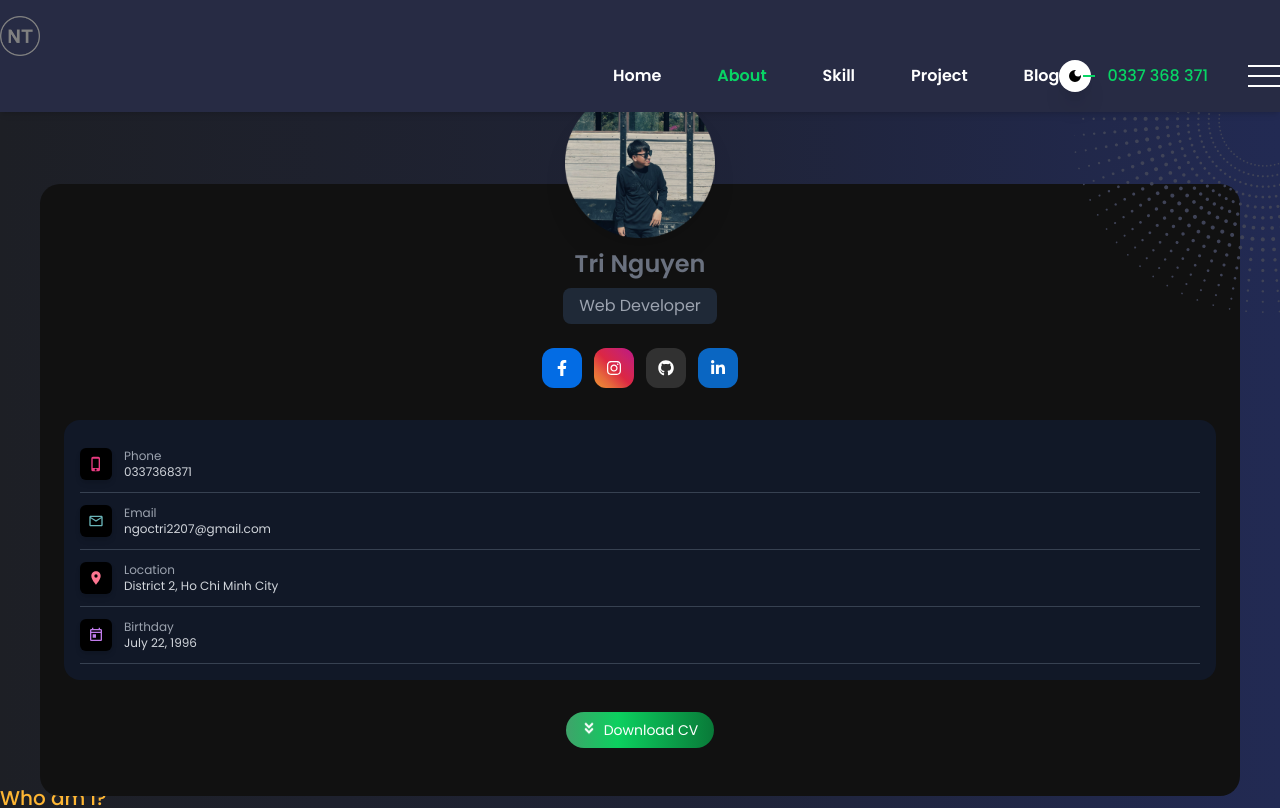
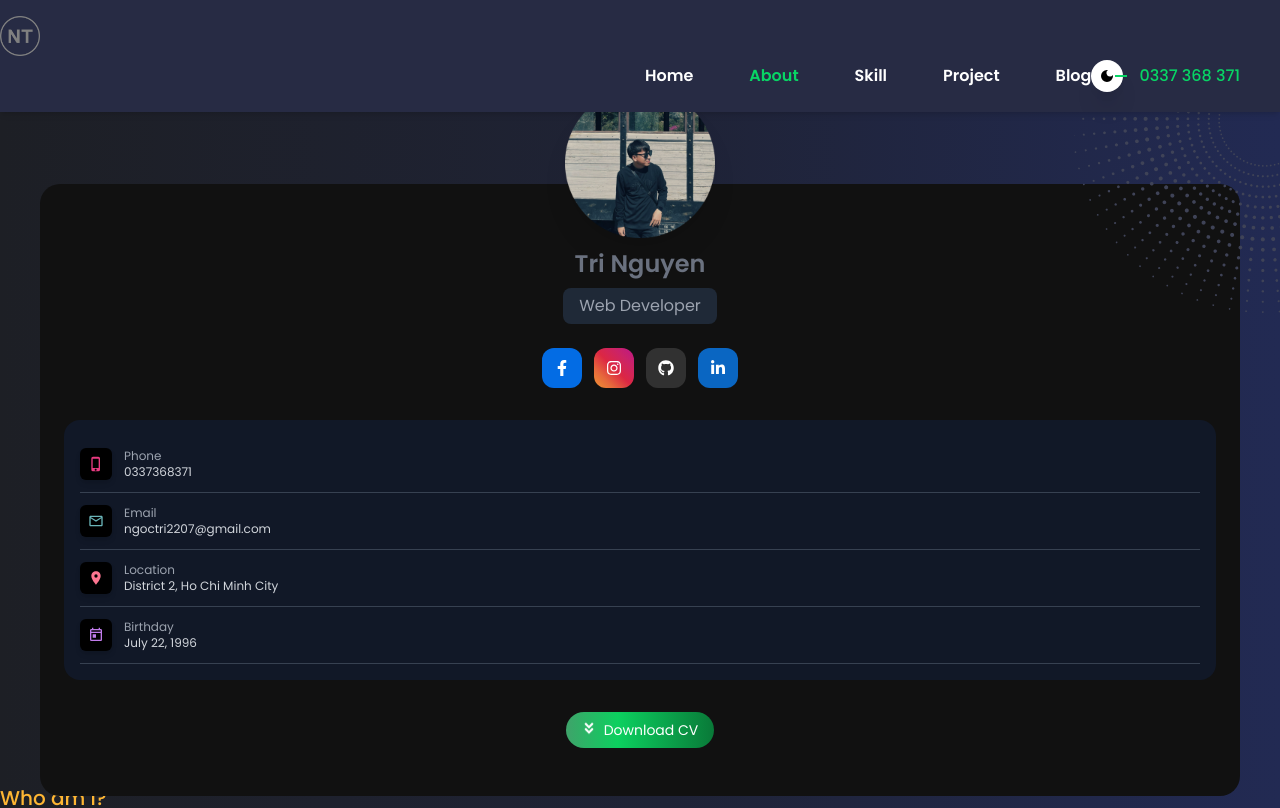
Before and after one commit to NguyenTri-2207/NextJS-Portflolio, a Next.js app: page /about in a window 1280 px wide. Shown: the top 808 px of the page. Built offline with nearby package versions, Linux system fonts and the light colour scheme; a web font is replaced by a local one; what tailwind-bootstrap-grid would draw is missing.

Commit message:
update header

```diff
--- a/components/organisms/LayoutTemplate/Header/index.js
+++ b/components/organisms/LayoutTemplate/Header/index.js
@@ -2,12 +2,14 @@ import Image from "next/image";
 import Link from "next/link";
 import { useRouter } from "next/router";
 import { useContext, useEffect, useRef, useState } from "react";
-import { MdOutlineLightMode, MdDarkMode } from "react-icons/md";
+import { MdOutlineLightMode, MdDarkMode, MdEmail } from "react-icons/md";
+import { GoLocation } from "react-icons/go";
 import { ThemContext } from "common/context";
 import { dataMenu } from "common/data";
 import Social from "components/atoms/Social";
 import ProfileMenu from "./Profile/index";
 import useOnClickOutside from "common/useOnClickOutside";
+import { FiPhone } from "react-icons/fi";
 
 export default function Header({ socialLayoutLeft }) {
   const [open, setOpen] = useState(false);
@@ -70,7 +72,7 @@ export default function Header({ socialLayoutLeft }) {
               </ul>
             </div>
             {/* <!-- dark and light mode toggle --> */}
-            <div className=" lg:col-5 h-full ">
+            <div className=" lg:col-3 h-full ">
               <div className="flex justify-between items-center h-full">
                 {/* dark mode */}
                 <button
@@ -99,7 +101,7 @@ export default function Header({ socialLayoutLeft }) {
                 </div>
                 {/* button menu */}
                 <button
-                  className="w-8 h-8 relative"
+                  className="w-8 h-8 relative block lg:hidden"
                   onClick={() => setOpen(!open)}
                 >
                   <div
@@ -152,6 +154,22 @@ export default function Header({ socialLayoutLeft }) {
             );
           })}
         </ul>
+        {/* <h3 className="text-3xl  text-main font-Playfair font-bold mb-6   text-center">
+          Contact
+        </h3>
+        <p className="mb-10 ">
+          Please see the information below for more details about me
+        </p>
+        <a href="tel:0337368371" className="inline-flex items-center mb-2">
+          <FiPhone className="mr-4" color="#08D565" />
+          0337368371
+        </a>
+        <a className="inline-flex items-center mb-2">
+          <MdEmail className="mr-4" color="#08D565" /> ngoctri2207@gmail.com
+        </a>
+        <a className="inline-flex items-center mb-2">
+          <GoLocation className="mr-4" color="#08D565" /> Ho Chi Minh City
+        </a> */}
       </div>
     </header>
   );
```
